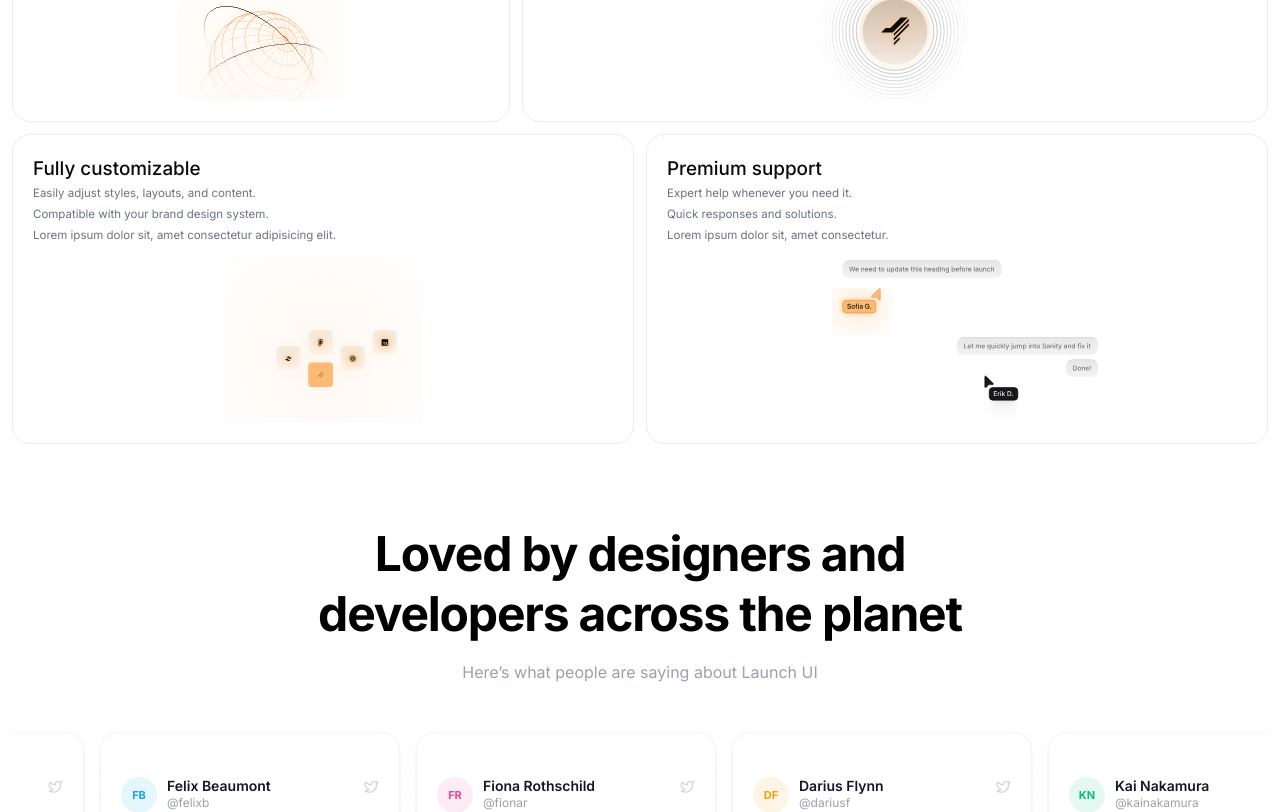
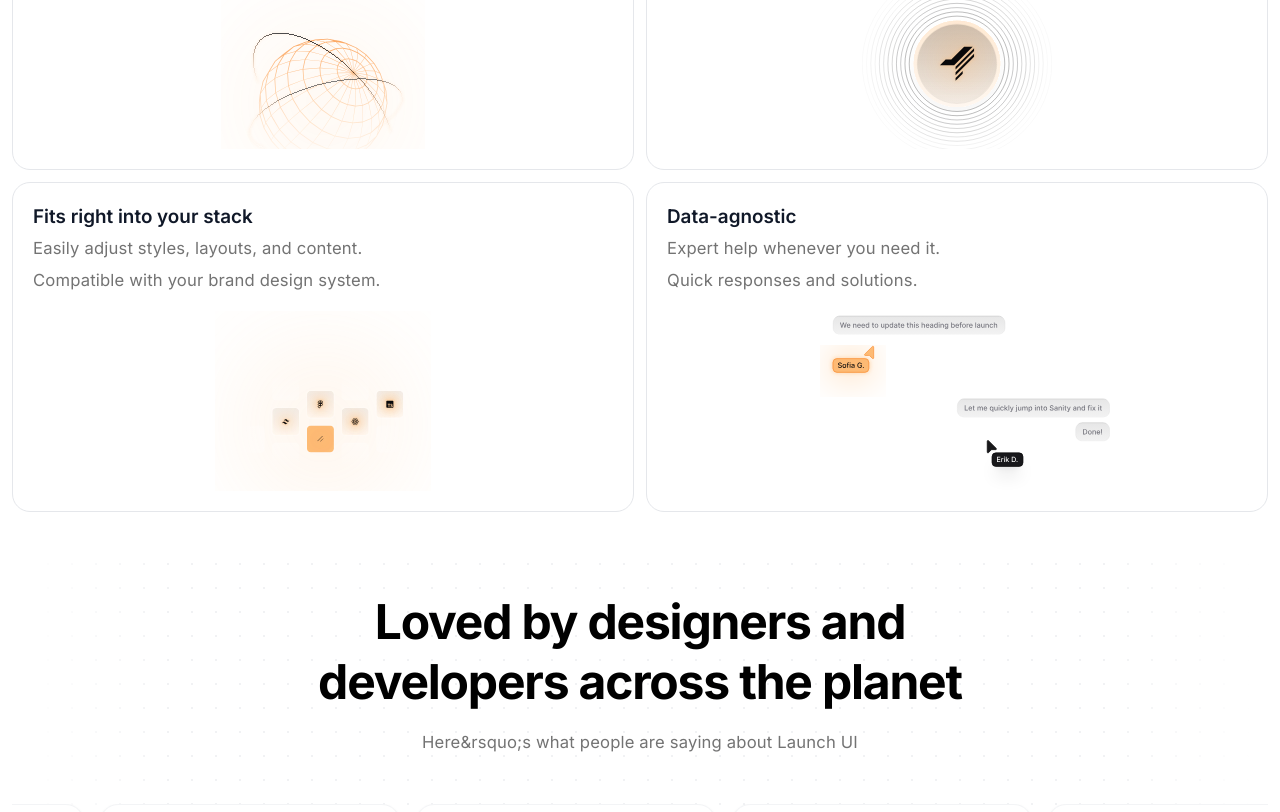
Before and after one commit to BurhanChughtai20/Frontend-Task, a React (Vite) app: page / in a window 1280 px wide. Shown: the part 1800-2612 px from the top of the page. Built offline with nearby package versions, Linux system fonts and the light colour scheme.

Commit message:
code-updated

```diff
--- a/src/components/DynamicContent.tsx
+++ b/src/components/DynamicContent.tsx
@@ -1,5 +1,5 @@
 import { type ElementType, type ComponentPropsWithoutRef, Fragment } from "react"
-import type { TextData } from "../types/DynamicText"
+import type { TextData } from "../types/dynamicText"
 
 type DynamicContentData =
   | string
--- a/src/components/homepage/FeatureCard.tsx
+++ b/src/components/homepage/FeatureCard.tsx
@@ -4,35 +4,28 @@ import type { CardProps, CarouselProps, FeatureCardProps, FeatureItem, GridProps
 import DynamicContent from "../DynamicContent"
 
 const classes = {
-  section: "my-4 md:my-10 w-full",
-  headingWrapper: "flex items-center justify-center md:justify-start mb-6",
+  section:        "my-4 md:my-10 w-full",
+  headingWrapper: "flex items-center justify-center md:justify-start mb-8",
 
-  carouselRoot: "flex flex-col gap-3",
+  carouselRoot:   "flex flex-col gap-3",
   carouselWindow: "relative overflow-hidden rounded-2xl",
-  dotsWrapper: "flex items-center justify-center gap-2 pt-1",
-  dotBase: "relative h-1.5 overflow-hidden rounded-full transition-all duration-300 cursor-pointer",
-  dotProgress: "absolute inset-0 bg-gray-900 origin-left",
+  dotsWrapper:    "flex items-center justify-center gap-2 pt-2",
+  dotBase:        "relative h-1.5 overflow-hidden rounded-full transition-all duration-300 cursor-pointer",
+  dotProgress:    "absolute inset-0 bg-gray-900 origin-left",
 
-  desktopGrid: "hidden md:flex flex-col gap-3 w-full",
-  desktopRow: "flex gap-3 w-full",
+  desktopGrid:    "hidden md:grid md:grid-cols-2 gap-3 w-full",
 
-  cardShell: "flex flex-col",
+  cardShell:      "flex flex-col rounded-2xl border border-gray-200 bg-white overflow-hidden group",
 
-  cardInner: "relative flex flex-col h-full p-5 rounded-2xl border border-gray-200/80 overflow-hidden group transition-shadow duration-300 hover:shadow-md",
+  cardTextBlock:  "flex flex-col gap-1 px-5 pt-5 pb-4 shrink-0",
+  cardTitle:      "text-[13.5px] font-semibold text-gray-900 leading-snug",
+  cardDesc:       "text-[11.5px] text-gray-400 leading-relaxed",
 
-  cardTextBlock: "flex flex-col gap-0.5 shrink-0",
-  cardTitle: "text-[13px] font-semibold text-gray-900 leading-snug",
-  cardDesc: "text-[11.5px] text-gray-500 leading-relaxed",
+  cardImageWrap:  "w-full h-[200px] overflow-hidden flex items-center justify-center px-6 pb-5",
+  cardImage:      "w-full h-full object-contain select-none",
 
-  cardImageWrap: "flex-1 min-h-0 flex items-center justify-center mt-3 overflow-hidden",
-  cardImage: "w-full h-full object-contain select-none",
-
-  accentDot: "",
-
-  mobileCardShell: "h-72",
+  mobileCardShell: "flex flex-col rounded-2xl border border-gray-200 bg-white overflow-hidden",
 }
-
-const ROW_HEIGHTS = ["290px", "310px"]
 
 const FEATURES: FeatureItem[] = [
   {
@@ -41,11 +34,10 @@ const FEATURES: FeatureItem[] = [
     description: [
       "Modern, responsive, and accessible landing page elements.",
       "Reusable for any project.",
-      "Lorem ipsum dolor sit, amet consectetur adipisicing elit.",
     ],
     imageSrc: "/assets/illustration-nd.svg",
     imageAlt: "Sections illustration",
-    desktopFlex: "2",
+    desktopFlex: "1",
   },
   {
     id: "control",
@@ -53,71 +45,67 @@ const FEATURES: FeatureItem[] = [
     description: [
       "Not a component library, fully copy-paste ready.",
       "Adjust layout and styles as needed.",
-      "Lorem ipsum dolor sit, amet consectetur adipisicing elit. Reiciendis, amet!",
     ],
     imageSrc: "/assets/illustration-st.svg",
     imageAlt: "Control illustration",
-    desktopFlex: "3",
+    desktopFlex: "1",
   },
   {
     id: "customize",
-    title: "Fully customizable",
+    title: "Fits right into your stack",
     description: [
       "Easily adjust styles, layouts, and content.",
       "Compatible with your brand design system.",
-      "Lorem ipsum dolor sit, amet consectetur adipisicing elit.",
     ],
     imageSrc: "/assets/illustration-rd.svg",
     imageAlt: "Customization illustration",
-    desktopFlex: "2",
+    desktopFlex: "1",
   },
   {
     id: "support",
-    title: "Premium support",
+    title: "Data-agnostic",
     description: [
       "Expert help whenever you need it.",
       "Quick responses and solutions.",
-      "Lorem ipsum dolor sit, amet consectetur.",
     ],
     imageSrc: "/assets/Chart.svg",
     imageAlt: "Support illustration",
-    desktopFlex: "2",
+    desktopFlex: "1",
   },
 ]
 
 const AUTO_SLIDE_INTERVAL_MS = 3200
-const DRAG_THRESHOLD_PX = 50
+const DRAG_THRESHOLD_PX      = 50
 
 const cardVariants: Variants = {
-  hidden: { opacity: 0, y: 28 },
+  hidden:  { opacity: 0, y: 24 },
   visible: (i: number) => ({
     opacity: 1,
     y: 0,
-    transition: { duration: 0.48, ease: "easeOut", delay: i * 0.09 },
+    transition: { duration: 0.46, ease: "easeOut", delay: i * 0.09 },
   }),
 }
 
 const imageHover: Variants = {
-  rest: { scale: 1, y: 0 },
-  hover: { scale: 1.05, y: -5, transition: { duration: 0.32, ease: "easeOut" } },
+  rest:  { scale: 1,    y: 0  },
+  hover: { scale: 1.04, y: -4, transition: { duration: 0.32, ease: "easeOut" } },
 }
 
 const slideVariants = (direction: 1 | -1): Variants => ({
-  enter: { x: direction * 260, opacity: 0 },
+  enter:  { x: direction * 260, opacity: 0 },
   center: { x: 0, opacity: 1, transition: { duration: 0.4, ease: [0.25, 0.46, 0.45, 0.94] } },
-  exit: { x: direction * -260, opacity: 0, transition: { duration: 0.3, ease: "easeIn" } },
+  exit:   { x: direction * -260, opacity: 0, transition: { duration: 0.3, ease: "easeIn" } },
 })
 
-
-const CardContent = ({ item }: { item: FeatureItem }) => (
-  <div className={classes.cardInner}>
-    <span className={classes.accentDot} />
-
+const CardBody = ({ item }: { item: FeatureItem }) => (
+  <>
     <div className={classes.cardTextBlock}>
-      <DynamicContent as="h6" data={item.title} />
+      <DynamicContent as="h6" className={classes.cardTitle} data={item.title} />
       {Array.isArray(item.description)
-        ? item.description.map((line, i) => <p key={i} className={classes.cardDesc}>{line}</p>)
-        : <p className={classes.cardDesc}>{item.description as string}</p>}
+        ? item.description.map((line, i) => (
+            <DynamicContent key={i} as="p" className={classes.cardDesc} data={line} />
+          ))
+        : <DynamicContent as="p" className={classes.cardDesc} data={item.description} />}
     </div>
 
     <motion.div
@@ -127,22 +115,25 @@ const CardContent = ({ item }: { item: FeatureItem }) => (
       animate="rest"
       variants={imageHover}
     >
-      <img src={item.imageSrc} alt={item.imageAlt} className={classes.cardImage} draggable={false} />
+      <img
+        src={item.imageSrc}
+        alt={item.imageAlt}
+        className={classes.cardImage}
+        draggable={false}
+      />
     </motion.div>
-  </div>
+  </>
 )
-
 
 const FeatureSingleCard = ({
   item,
   index,
   plain = false,
-  rowIndex = 0,
 }: CardProps & { rowIndex?: number }) => {
   if (plain) {
     return (
       <div className={classes.mobileCardShell}>
-        <CardContent item={item} />
+        <CardBody item={item} />
       </div>
     )
   }
@@ -150,42 +141,43 @@ const FeatureSingleCard = ({
   return (
     <motion.div
       className={classes.cardShell}
-      style={{
-        flex: item.desktopFlex ?? "1",
-        height: ROW_HEIGHTS[rowIndex] ?? ROW_HEIGHTS[0],
-      }}
       custom={index}
       variants={cardVariants}
       initial="hidden"
       whileInView="visible"
       viewport={{ once: true, amount: 0.15 }}
     >
-      <CardContent item={item} />
+      <CardBody item={item} />
     </motion.div>
   )
 }
 
+const MobileCarousel = ({ items }: CarouselProps) => {
+  const total                       = items.length
+  const [current, setCurrent]       = useState(0)
+  const [direction, setDirection]   = useState<1 | -1>(1)
+  const currentRef                  = useRef(current)
+  const totalRef                    = useRef(total)
+  const pauseRef                    = useRef(false)
+  const timerRef                    = useRef<ReturnType<typeof setInterval> | null>(null)
 
-const MobileCarousel = ({ items }: CarouselProps) => {
-  const total = items.length
-  const [current, setCurrent] = useState(0)
-  const [direction, setDirection] = useState<1 | -1>(1)
-  const currentRef = useRef(current)
-  const totalRef = useRef(total)
-  const pauseRef = useRef(false)
-  const timerRef = useRef<ReturnType<typeof setInterval> | null>(null)
-
-  useLayoutEffect(() => { currentRef.current = current; totalRef.current = total })
+  useLayoutEffect(() => {
+    currentRef.current = current
+    totalRef.current   = total
+  })
 
   const navigateRef = useRef((rawNext: number, forceDir?: 1 | -1) => {
-    const t = totalRef.current
+    const t    = totalRef.current
     const next = ((rawNext % t) + t) % t
-    const dir = forceDir ?? (next > currentRef.current ? 1 : -1)
-    setDirection(dir); setCurrent(next); currentRef.current = next
+    const dir  = forceDir ?? (next > currentRef.current ? 1 : -1)
+    setDirection(dir)
+    setCurrent(next)
+    currentRef.current = next
   })
 
   const navigate = useCallback((rawNext: number) => {
-    navigateRef.current(rawNext); pauseRef.current = true
+    navigateRef.current(rawNext)
+    pauseRef.current = true
   }, [])
 
   useEffect(() => {
@@ -198,7 +190,7 @@ const MobileCarousel = ({ items }: CarouselProps) => {
 
   const dragStartX = useRef(0)
   const onDragStart = (_: unknown, info: { point: { x: number } }) => { dragStartX.current = info.point.x }
-  const onDragEnd = (_: unknown, info: { point: { x: number } }) => {
+  const onDragEnd   = (_: unknown, info: { point: { x: number } }) => {
     const delta = dragStartX.current - info.point.x
     if (Math.abs(delta) > DRAG_THRESHOLD_PX) navigate(delta > 0 ? current + 1 : current - 1)
   }
@@ -224,6 +216,7 @@ const MobileCarousel = ({ items }: CarouselProps) => {
           </motion.div>
         </AnimatePresence>
       </div>
+
       <div className={classes.dotsWrapper}>
         {items.map((item, i) => (
           <button
@@ -231,7 +224,10 @@ const MobileCarousel = ({ items }: CarouselProps) => {
             aria-label={`Go to slide ${i + 1}`}
             onClick={() => navigate(i)}
             className={classes.dotBase}
-            style={{ width: i === current ? "1.75rem" : "0.4rem", background: i === current ? "#111" : "#e5e7eb" }}
+            style={{
+              width:      i === current ? "1.75rem" : "0.4rem",
+              background: i === current ? "#111"    : "#e5e7eb",
+            }}
           >
             {i === current && (
               <motion.span
@@ -249,27 +245,29 @@ const MobileCarousel = ({ items }: CarouselProps) => {
   )
 }
 
-
 const DesktopGrid = ({ items }: GridProps) => {
   const rows: FeatureItem[][] = []
   for (let i = 0; i < items.length; i += 2) rows.push(items.slice(i, i + 2))
   let globalIndex = 0
+
   return (
     <div className={classes.desktopGrid}>
-      {rows.map((row, ri) => (
-        <div key={ri} className={classes.desktopRow}>
-          {row.map((item) => (
-            <FeatureSingleCard key={item.id} item={item} index={globalIndex++} rowIndex={ri} />
-          ))}
-        </div>
-      ))}
+      {rows.map((row, ri) =>
+        row.map((item) => (
+          <FeatureSingleCard
+            key={item.id}
+            item={item}
+            index={globalIndex++}
+            rowIndex={ri}
+          />
+        ))
+      )}
     </div>
   )
 }
 
-
 const FeatureCard = ({
-  items = FEATURES,
+  items   = FEATURES,
   heading = "Build a better website, faster.",
 }: FeatureCardProps) => (
   <section className={classes.section}>
--- a/src/components/homepage/Hero.tsx
+++ b/src/components/homepage/Hero.tsx
@@ -5,6 +5,7 @@ import DynamicContent from "../DynamicContent";
 import { Button } from "../ui/button";
 import { Link } from "react-router-dom";
 import TechStackBanner from "./TechStackBanner";
+import { routeMap } from "../../config/routes.config";
 
 const classes = {
   container:
@@ -99,7 +100,7 @@ export function HeroSection() {
           transition={{ duration: 0.3, delay: 1.1 }}
           className={classes.buttonsContainer}
         >
-          <Link to="/get-started">
+          <Link to={routeMap.dashboard}>
             <Button variant="default" className="px-6 py-3 cursor-pointer">
               Get Started
             </Button>
--- a/src/components/homepage/TechStackBanner.tsx
+++ b/src/components/homepage/TechStackBanner.tsx
@@ -1,6 +1,6 @@
 import { motion, type Variants, type Transition } from "framer-motion";
 import { Figma, Atom, FileCode2, Component, Wind } from "lucide-react";
-import type { Tool } from "../../types/TechStackBanner.type";
+import type { Tool } from "../../types/techStackBanner.type";
 
 const classes = {
   wrapper:
--- a/src/components/homepage/TestimonialCard.tsx
+++ b/src/components/homepage/TestimonialCard.tsx
@@ -3,6 +3,7 @@ import { motion, useAnimation } from "framer-motion";
 import { Card, CardContent } from "../ui/card";
 import { Twitter } from "lucide-react";
 import type { MarqueeRowProps, Testimonial, TestimonialCardProps } from "../../types/Testimonial.type";
+import DynamicContent from "../DynamicContent";
 
 const classes = {
   section:
@@ -265,9 +266,7 @@ const TestimonialsSection: FC = () => (
         <br className="hidden sm:block" />
         {" "}developers across the planet
       </h2>
-      <p className={classes.subheading}>
-        Here&rsquo;s what people are saying about Launch UI
-      </p>
+      <DynamicContent as="p" className={classes.subheading} data={"Here&rsquo;s what people are saying about Launch UI"} />
     </motion.div>
     <div className={classes.rowsWrapper}>
       <MarqueeRow items={ROW_1} direction="left" speed={40} />
```
Also changed, not shown: src/components/navbar/Navbar.tsx (+4 -4 lines), src/config/routes.config.tsx (+19 -21 lines), src/types/route.type.ts (added, +10 -0 lines).
